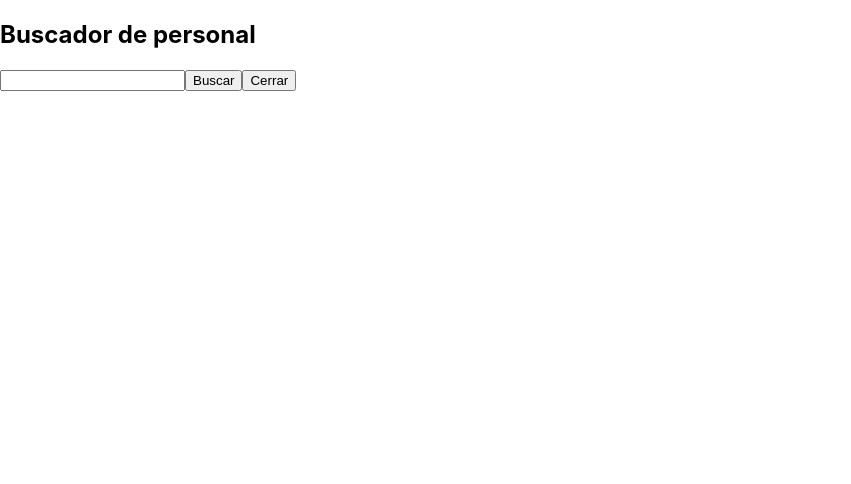
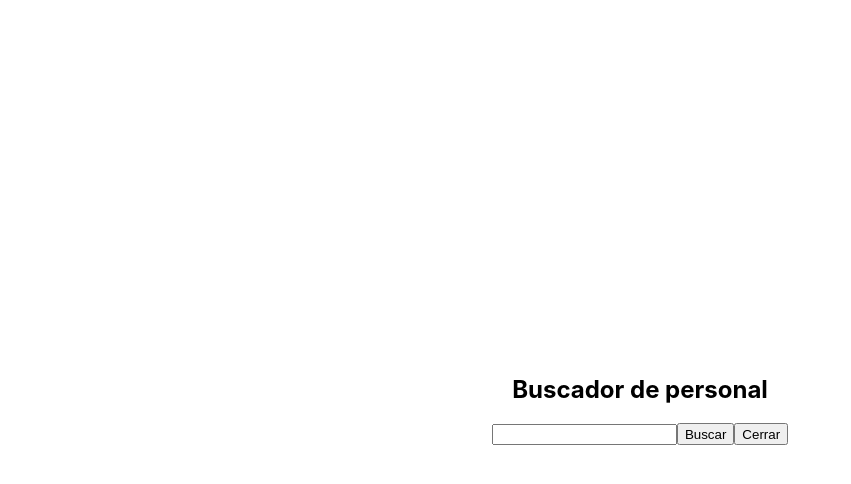
Before and after one commit to dsrodriguezse/BuscadorPersonal, a React (Create React App) app in the folder buscador-personal/: page / in a window 1280 px wide. Shown: the top 484 px of the page, without its empty margins (0-851 px from the left). Built offline with nearby package versions, Linux system fonts and the light colour scheme.

Commit message:
funcion boton buscar - cerrar

```diff
--- a/buscador-personal/src/views/Search/components/SearchBox/index.js
+++ b/buscador-personal/src/views/Search/components/SearchBox/index.js
@@ -1,8 +1,12 @@
 import {useState} from "react"
 import "./style.css"
 
-export default function SearchBox(){
+export default function SearchBox({onSearch, onClose}){
     const [searchText, setSearchText] = useState("")
+    const handleSearchClick=()=>{
+        setSearchText("")
+        onClose()
+    }
 
     return(
         <div className="search-box">
@@ -15,8 +19,8 @@ export default function SearchBox(){
                     className="search-box-input"
                     />
                 </label>
-                <button onClick={()=>{}}>Buscar</button>
-                <button onClick={()=>{}}>Cerrar</button>
+                <button onClick={onSearch}>Buscar</button>
+                <button onClick={handleSearchClick}>Cerrar</button>
             </div>
         </div>
     )
--- a/buscador-personal/src/views/Search/components/SearchBox/style.css
+++ b/buscador-personal/src/views/Search/components/SearchBox/style.css
@@ -0,0 +1,11 @@
+.search-box{
+    display: flex;
+    flex-direction: column;
+    align-items: center;
+    width: 100%;
+}
+
+.search-box-buttons{
+    display: flex;
+    flex-direction: row;
+}
--- a/buscador-personal/src/views/Search/index.js
+++ b/buscador-personal/src/views/Search/index.js
@@ -1,10 +1,24 @@
+import { useState } from "react";
 import SearchBox from "./components/SearchBox";
+import "./style.css"
 
 export default function Search(){
 
+    const [isAtTop, setIsAtTop] = useState(false)
+
+    const handleCloseOpenSearch=()=>{
+        setIsAtTop(!isAtTop)
+    }
+    /*const handleSearchClick=() => {
+        setIsAtTop(!isAtTop)
+    }
+    const handleCloseClick=() => {
+        setIsAtTop(!isAtTop)
+    }*/
+
     return(
-        <div>
-            <SearchBox/>
+        <div className={`search ${isAtTop ? "search--top":"search--center"}`}>
+            <SearchBox onSearch={handleCloseOpenSearch} onClose={handleCloseOpenSearch}/>
         </div>
     )
 }
--- /dev/null
+++ b/buscador-personal/src/views/Search/style.css
@@ -0,0 +1,13 @@
+.search{
+    height: 100vh;
+    display: flex;
+    width: 100%;
+}
+.search--center{
+    justify-content: center;
+    align-items: center;
+}
+.search--top{
+    justify-content: center;
+    align-items: flex-start;
+}
```
